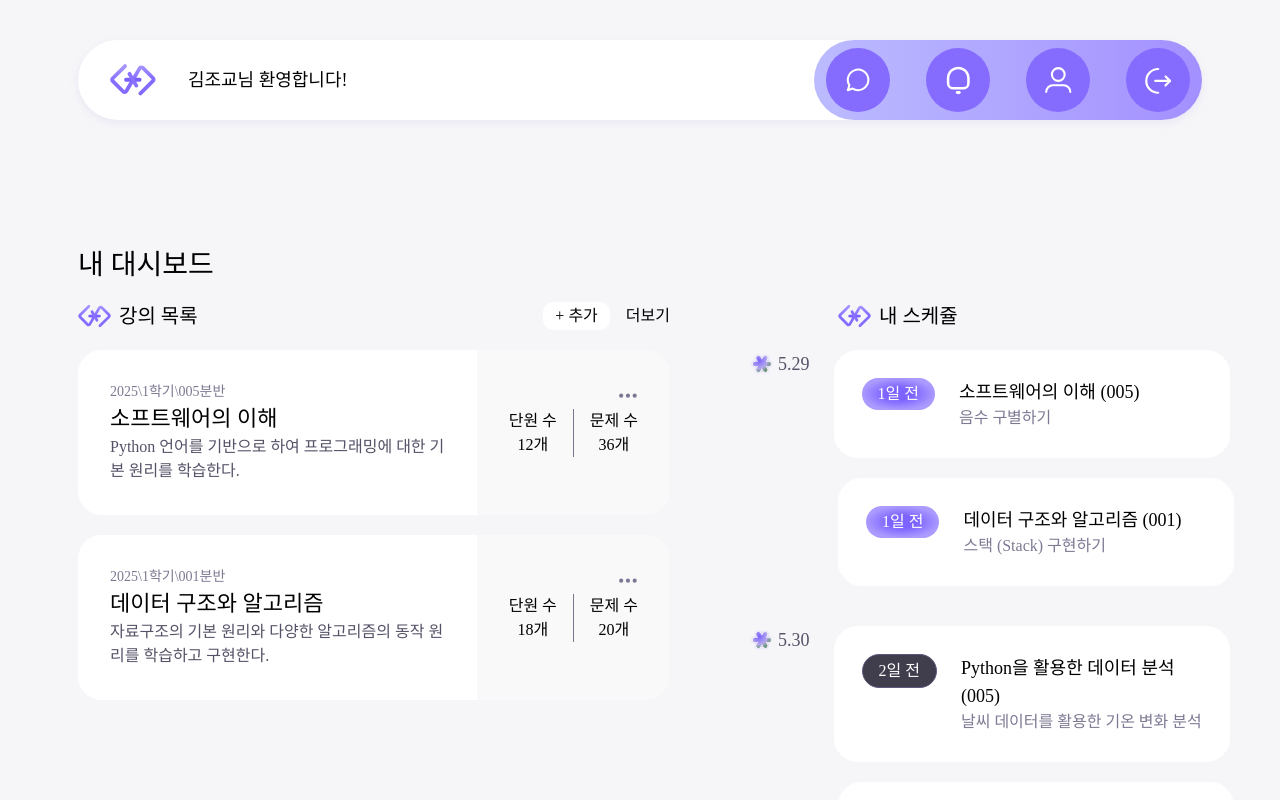
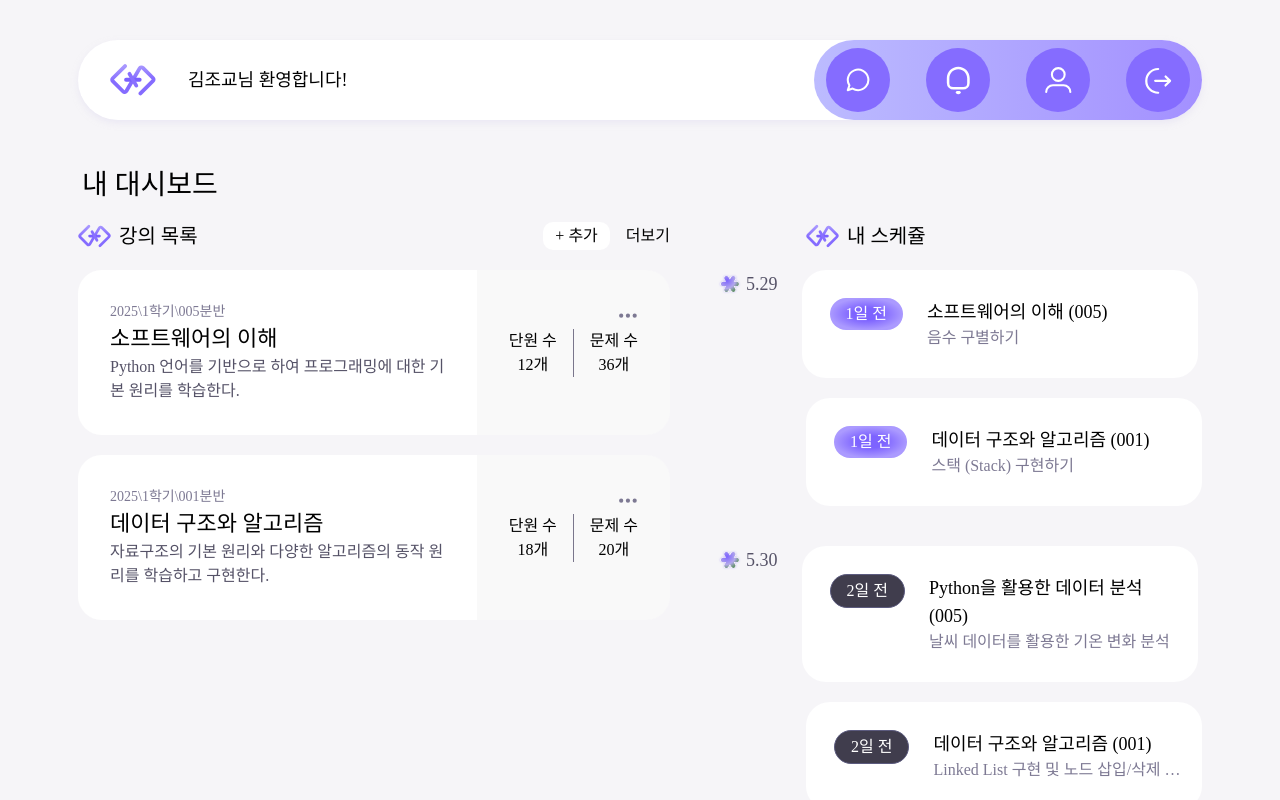
Before and after one commit to 2025-snowCode/snowCode-Client, a React (Vite) app: page /admin in a window 1280 px wide. Shown: the top 800 px of the page. Built offline with nearby package versions, Linux system fonts and the light colour scheme; a web font is replaced by a local one.

Commit message:
#3 feat: 대시보드 영역 width 및 패딩값 수정

```diff
--- a/src/pages/common/Dashboard.tsx
+++ b/src/pages/common/Dashboard.tsx
@@ -3,13 +3,11 @@ import ScheduleList from '../../components/common/Dashboard/ScheduleList';
 
 const Dashboard = () => {
   return (
-    <div className='min-h-screen h-full py-10 bg-background flex-col'>
-      <div className='w-289 mx-auto my-0'>
-        <h1 className='text-[28px] pt-10 pb-4'>내 대시보드</h1>
-        <div className='flex flex-row justify-between'>
-          <CourseList />
-          <ScheduleList />
-        </div>
+    <div className='w-full'>
+      <h1 className='text-[28px] px-1 pb-4 font-medium'>내 대시보드</h1>
+      <div className='flex justify-between'>
+        <CourseList />
+        <ScheduleList />
       </div>
     </div>
   );
```
